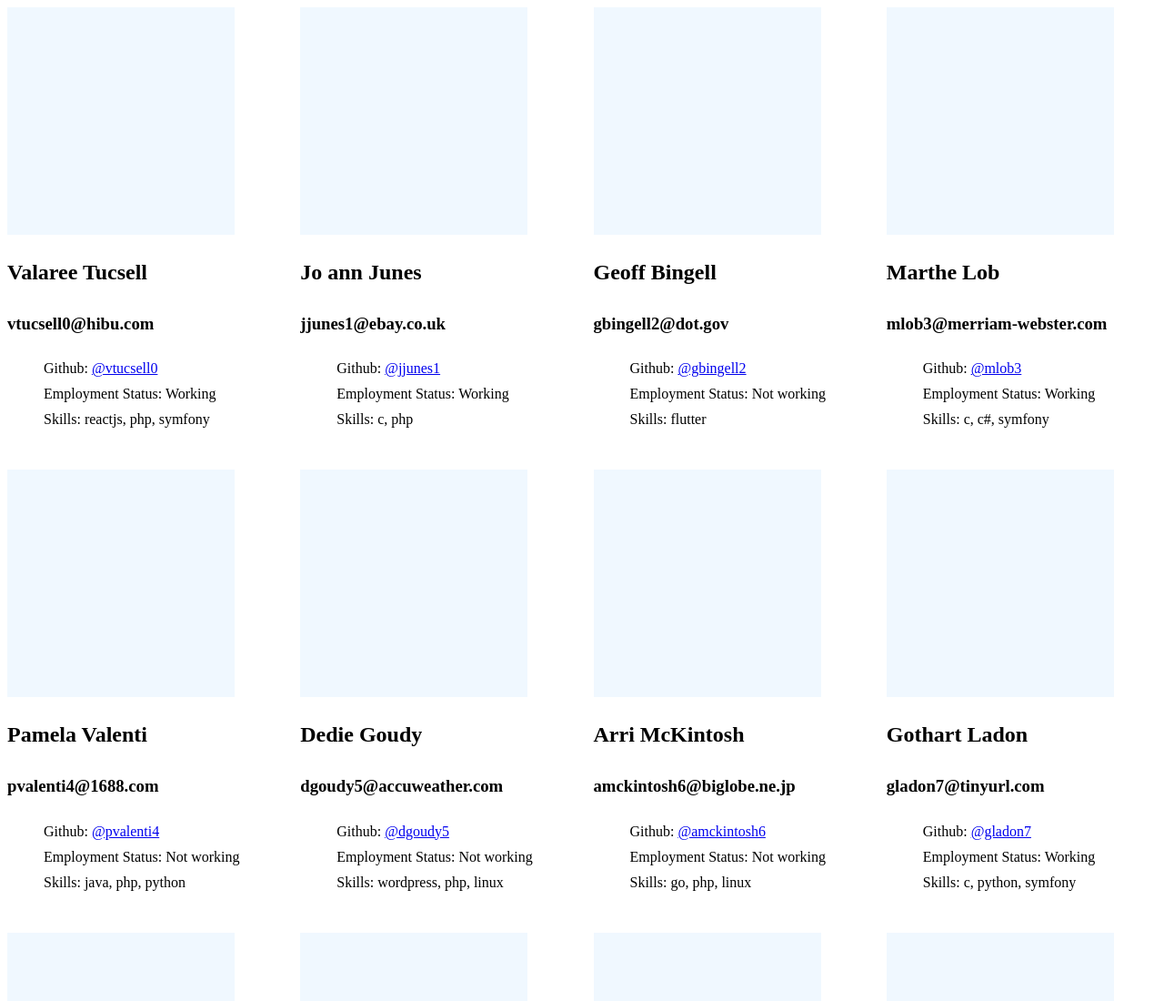
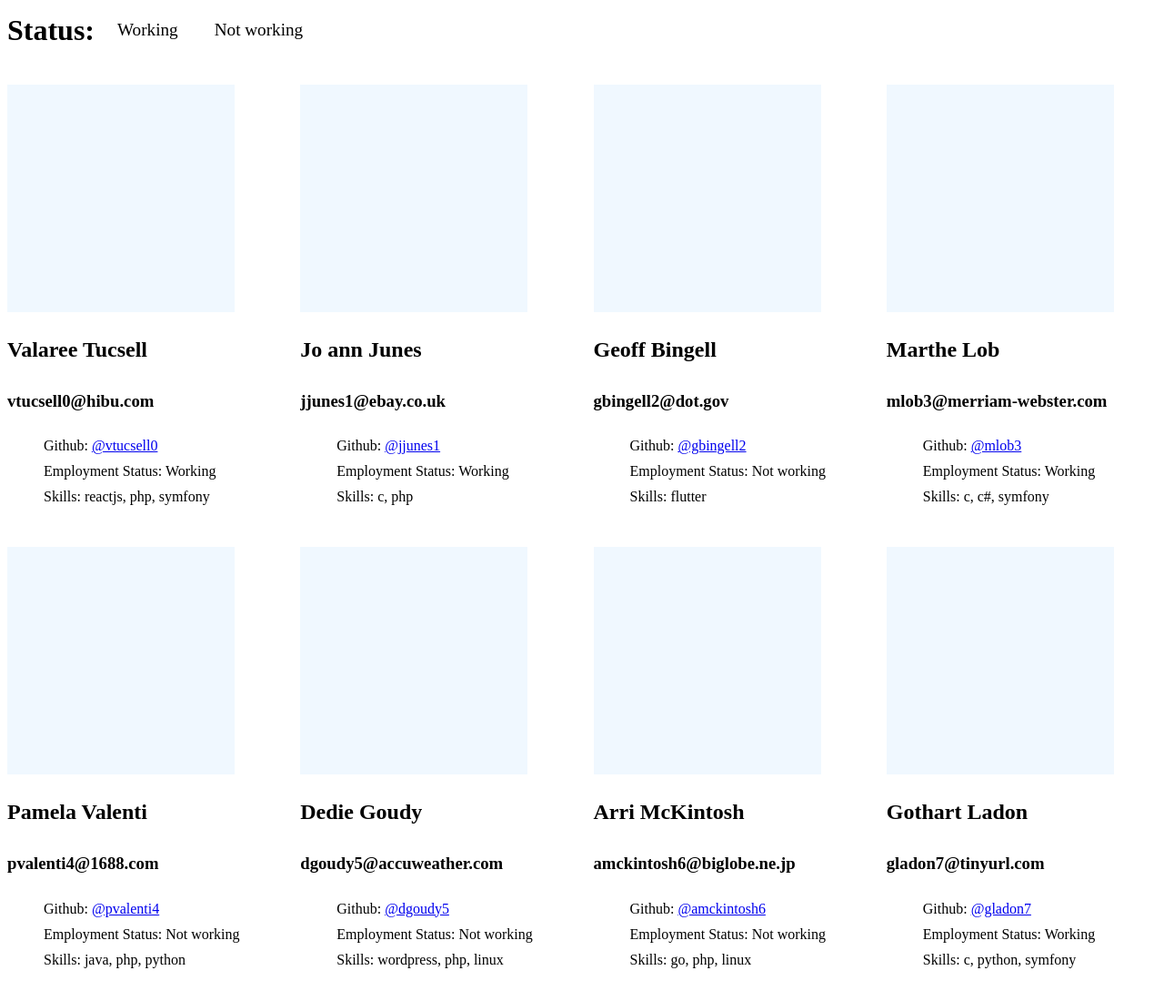
Before and after one commit to luisduenas/developers-mxli, a Gatsby site: page / in a window 1280 px wide. Shown: the top 1100 px of the page at 91% size. Built offline with nearby package versions, Linux system fonts and the light colour scheme; Gatsby itself is replaced by a stand-in of ours.

Commit message:
Create 'EmploymentStatusFilter' component

```diff
--- /dev/null
+++ b/src/components/EmploymentStatusFilter.js
@@ -0,0 +1,55 @@
+import React, { useState } from "react"
+import styled from "styled-components"
+
+const EmploymentStatusFilterContainer = styled.div`
+  height: 50px;
+  display: flex;
+  margin-bottom: 35px;
+  align-items: center;
+
+  h1 {
+    margin-right: 15px;
+  }
+`
+
+const StatusPill = styled.div`
+  font-size: 1.2rem;
+  margin-right: 20px;
+  padding: 10px;
+  text-align: center;
+
+  &:hover {
+    cursor: pointer;
+  }
+
+  &.active {
+    border: none;
+    color: white;
+    background-color: blue;
+  }
+`
+
+const EmploymentStatusFilter = () => {
+  const [isWorking, setIsWorking] = useState(false)
+  const [isNotWorking, setIsNotWorking] = useState(false)
+
+  return (
+    <EmploymentStatusFilterContainer>
+      <h1>Status:</h1>
+      <StatusPill
+        onClick={() => setIsWorking(!isWorking)}
+        className={isWorking ? "active" : null}
+      >
+        Working
+      </StatusPill>
+      <StatusPill
+        onClick={() => setIsNotWorking(!isNotWorking)}
+        className={isNotWorking ? "active" : null}
+      >
+        Not working
+      </StatusPill>
+    </EmploymentStatusFilterContainer>
+  )
+}
+
+export default EmploymentStatusFilter
--- a/src/pages/index.js
+++ b/src/pages/index.js
@@ -2,13 +2,17 @@ import React from "react"
 import Profile from "../components/Profile"
 import people from "../components/people.json"
 import { ProfileList } from "../components/ProfileList"
+import EmploymentStatusFilter from "../components/EmploymentStatusFilter"
 
 export default function Home() {
   return (
-    <ProfileList>
-      {people.map(profile => (
-        <Profile key={profile.id} {...profile} />
-      ))}
-    </ProfileList>
+    <>
+      <EmploymentStatusFilter />
+      <ProfileList>
+        {people.map(profile => (
+          <Profile key={profile.id} {...profile} />
+        ))}
+      </ProfileList>
+    </>
   )
 }
```
